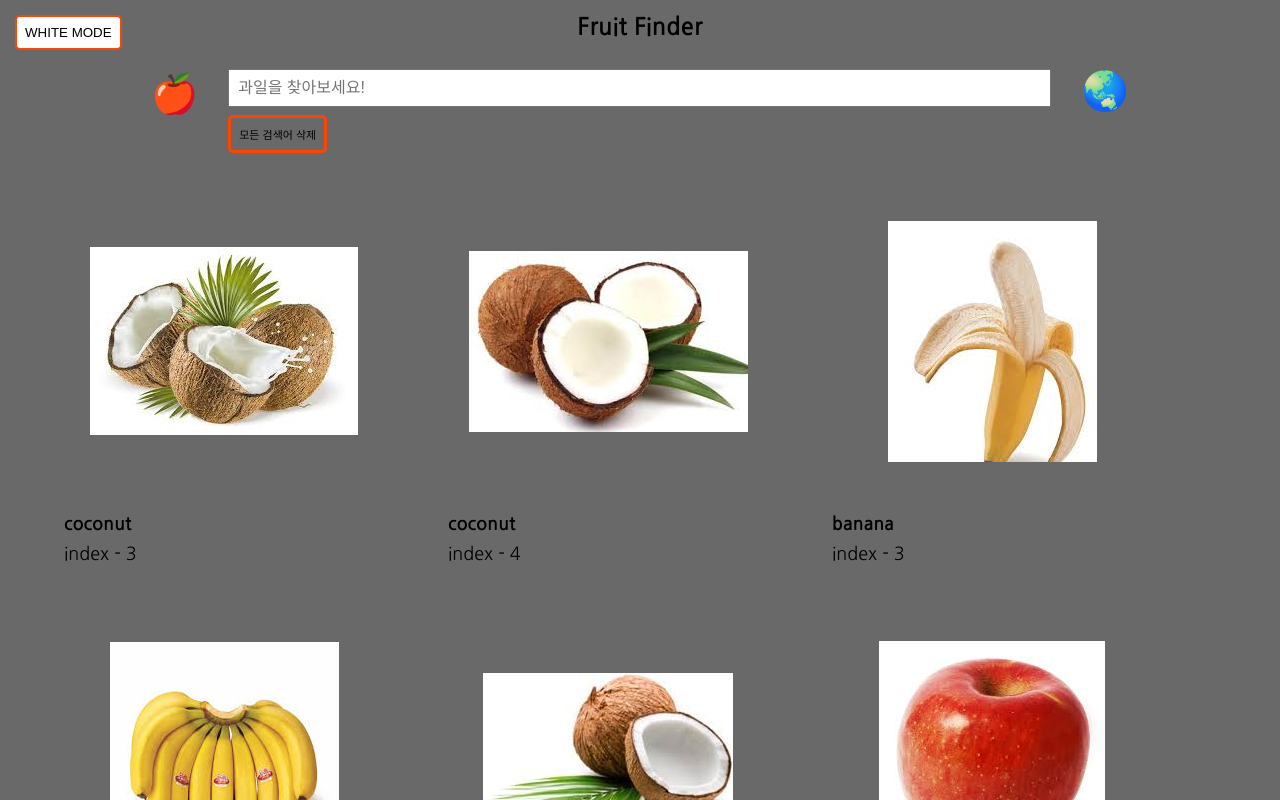
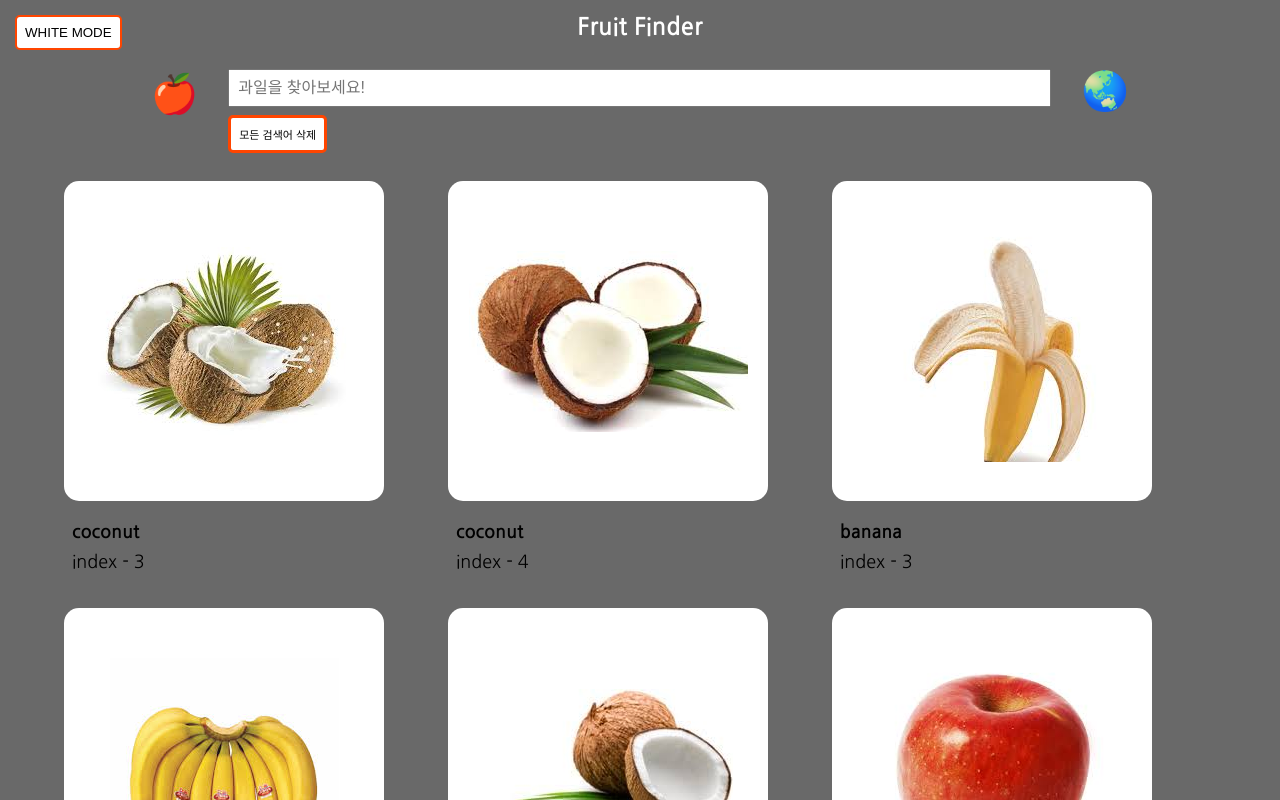
Before and after one commit to canoe726/FruitFinder, a plain HTML site: page index.html in a window 1280 px wide. Both pictures are taken after a click on the button "BLACK MODE". Shown: the top 800 px of the page. Drawn offline with Linux system fonts and the light colour scheme.

Commit message:
add skin button function

```diff
--- a/index.js
+++ b/index.js
@@ -5,6 +5,7 @@ var loader = document.querySelector('.loader-container');
 var imgNotFound = document.querySelector('.img-not-found');
 var imgFound = document.querySelector('.img-found');
 var gallery = document.querySelector('.img-found .card-container');
+var modal = document.querySelector('.modal');
 
 window.onclick = function(event) {
     clickOutBoundModal(event);
@@ -12,23 +13,25 @@ window.onclick = function(event) {
 
 getImageLinks();
 
+/* skin change */
 function modeChange(elem) {
-    console.log(elem.innerHTML);
-
     var mode = elem.innerHTML;
 
     if(mode === 'BLACK MODE') {
         elem.innerHTML = 'WHITE MODE';
 
         document.querySelector('html').style.backgroundColor = 'dimgrey';
+        document.querySelector('header .title a').style.color = 'white';
 
     } else {
         elem.innerHTML = 'BLACK MODE';
 
         document.querySelector('html').style.backgroundColor = 'white';
+        document.querySelector('header .title a').style.color = 'black';
     }
 }
 
+/* make card gallery */
 function shuffle(array) {
     var ret = array;
 
@@ -278,8 +281,6 @@ document.addEventListener('DOMContentLoaded', function() {
 });
 
 /* modal */
-var modal = document.querySelector('.modal');
-
 function showModal(elem) {
     modal.style.display = 'block';
 
@@ -313,8 +314,4 @@ function clickOutBoundModal(e) {
     }
 }
 
-
-
-
-
 /* refresh web storage */
--- a/style.css
+++ b/style.css
@@ -109,7 +109,7 @@ header .container {
 
 .keywords .del-search {
     border: 3px solid orangered;
-    background-color: transparent;
+    background-color: white;
     color: black;
     font-size: 11px;
     transition: ease 0.5s;
@@ -179,10 +179,16 @@ header .container {
 }
 
 .card-container .card img {
+    background-color: white;
+    border-radius: 15px;
     cursor: pointer;
     width: 320px;
     height: 320px;
     object-fit: scale-down;
+}
+
+.card-container .card .content {
+    padding: 8px;
 }
 
 .card-container .card .title {
```
